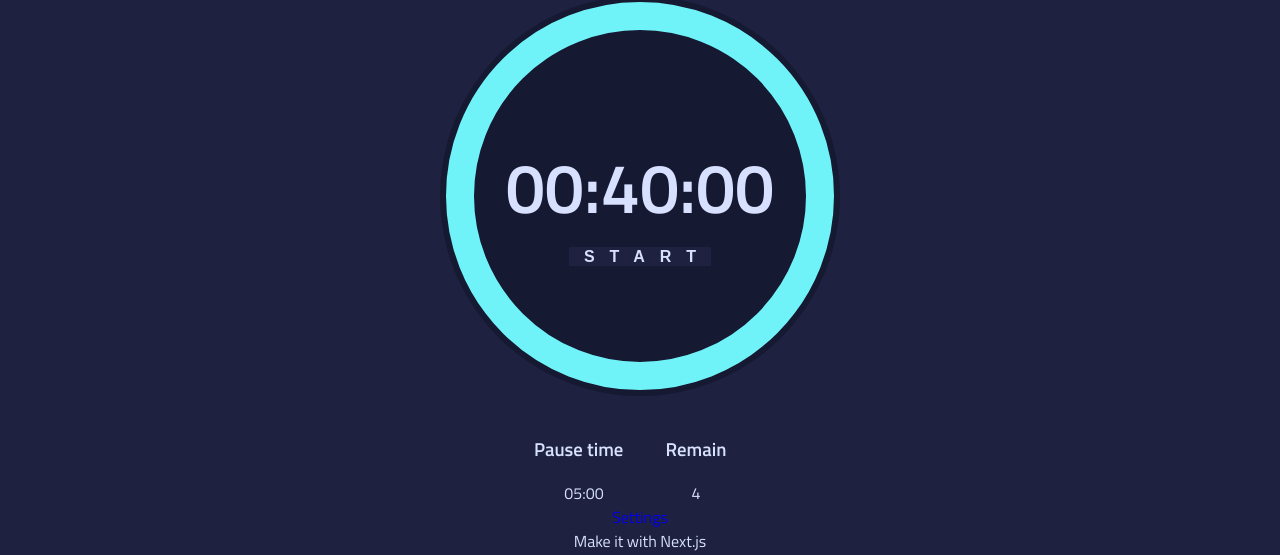
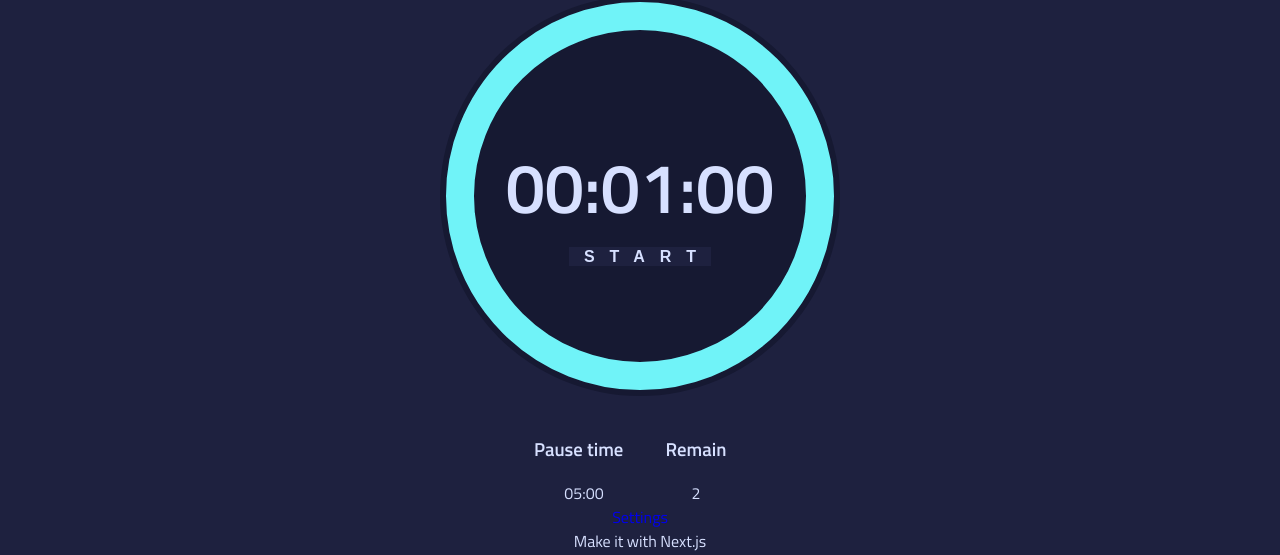
Before and after one commit to hectormoba/flow-app, a Next.js app: page / in a window 1280 px wide. Shown: the part 196-751 px from the top of the page. Built offline with nearby package versions, Linux system fonts and the light colour scheme.

Commit message:
styling and functionalites added to circle

```diff
--- a/components/timer/Display.js
+++ b/components/timer/Display.js
@@ -4,18 +4,20 @@ import PauseCounter from "./PauseCounter";
 
 export default function Timer(props){
   const { seconds, minutes, hours, startStop, isActive, timeOpt } = props;
-  const [ pauseCount , setPauseCount ] = useState(4);
-  const [ remainingCircle, setRemainingCircle ] = useState("283")
+  let { time } = timeOpt;
+  const [ remainingCircle, setRemainingCircle ] = useState("283");
   const [ isActivePause, setIsActivePause ] = useState (false);
+  const [ pauseCount , setPauseCount ] = useState(2);
 
   let strokeHash = {
     strokeDasharray: `${remainingCircle} 283`
   }
 
   const circleProgress = () => {
-    const { time } = timeOpt
-    let totalTime = time === undefined ? 40 * 60 : Number(time) * 60;
+
+    let totalTime = time === undefined ? 1 * 60 : Number(time) * 60;
     let restTime = (hours * 60 * 60) + (minutes * 60) + seconds;
+    console.log(totalTime, restTime);
     setRemainingCircle(
       ((restTime/totalTime) * 283).toFixed(0)
     )
@@ -24,7 +26,6 @@ export default function Timer(props){
   useEffect(()=>{
     circleProgress();
   },[seconds, timeOpt])
-
 
   const handleClick = () => {
     if(!isActive) {
@@ -41,18 +42,20 @@ export default function Timer(props){
     }
   }
 
-  let time = "00:00:00"
+  let displayedTime = "00:00:00"
 
 
   if(minutes < 10 && seconds < 10) {
-    time = `0${hours}:0${minutes}:0${seconds}`
+    displayedTime = `0${hours}:0${minutes}:0${seconds}`
   } else if(minutes < 10 && seconds >= 10) {
-    time = `0${hours}:0${minutes}:${seconds}`
+    displayedTime = `0${hours}:0${minutes}:${seconds}`
   } else if(minutes >= 10 && seconds < 10) {
-    time = `0${hours}:${minutes}:0${seconds}`
+    displayedTime = `0${hours}:${minutes}:0${seconds}`
   } else {
-    time = `0${hours}:${minutes}:${seconds}`
+    displayedTime = `0${hours}:${minutes}:${seconds}`
   }
+
+  console.log(remainingCircle, displayedTime);
 
   return(
     <>
@@ -72,12 +75,29 @@ export default function Timer(props){
           />
           </g>
          </svg>
-        <h1 className={styles.timer__numbers}>{time}</h1>
-        <button onClick={handleClick} className={`${styles.timer__button} font-l`}>{isActive ? "Pause" : "Start"}</button>
+        <h1 className={styles.timer__numbers}>{displayedTime}</h1>
+        {
+          pauseCount > 0 ?
+          (<button
+            onClick={handleClick}
+            className={`${styles.timer__button} font-l`}>
+              {isActive ? "Pause" : "Start"}
+          </button>)
+          : (<button
+            disabled
+            aria-autocomplete="off"
+            onClick={handleClick}
+            className={`${styles.timer__button} font-l`}>
+              disabled
+          </button>)
+        }
+
       </section>
       <PauseCounter
+        timeOpt={timeOpt}
+        pauseCount={pauseCount}
+        changeCount={setPauseCount}
         isActivePause={isActivePause}
-        pauseCount={pauseCount}
         setIsActivePause={setIsActivePause}
       />
     </>
--- a/components/timer/PauseCounter.js
+++ b/components/timer/PauseCounter.js
@@ -2,9 +2,21 @@ import { useState, useEffect } from 'react';
 import styles from './timer.module.scss';
 
 export default function PauseCounter(props){
-  const { isActivePause, pauseCount, setIsActivePause } = props;
+  const {
+    isActivePause,
+    setIsActivePause,
+    timeOpt,
+    pauseCount,
+    changeCount } = props;
+  let { time, shortBrake } = timeOpt
   const [ pauseMinutes, setPauseMinutes ] = useState(5);
   const [ pauseSeconds, setPauseSeconds ] = useState(0);
+
+  useEffect(()=>{
+    time === "90" ? changeCount(3)
+      : time === "130" ? changeCount(4)
+      : changeCount(2);
+  },[timeOpt])
 
   useEffect(() => {
     let interval = null;
--- a/lib/clock/Clock.js
+++ b/lib/clock/Clock.js
@@ -7,7 +7,7 @@ import Bip from 'public/bip.mp3';
 export default function Clock(props) {
   const { timeOpt } = props;
   const [ seconds, setSeconds ] = useState(0);
-  const [ minutes, setMinutes ] = useState(40);
+  const [ minutes, setMinutes ] = useState(1);
   const [ hours, setHours ] = useState(0);
   const [ isActive, setIsActive ] = useState(false)
   const [ freeTime, setFreeTime ] = useState(1);
@@ -46,23 +46,23 @@ export default function Clock(props) {
 
       if(seconds === 0 && minutes === 0 && hours !== 0) {
         interval = setInterval(() => {
+          setHours(hours - 1);
+          setMinutes(59);
           setSeconds(59)
-          setMinutes(59);
-          setHours(hours - 1);
-        }, 200);
+        }, 100);
       }
 
       if(seconds === 0) {
         interval = setInterval(() => {
+          setMinutes(minutes - 1);
           setSeconds(59);
-          setMinutes(minutes - 1);
-        }, 200)
+        }, 100)
       }
 
       if(seconds !== 0) {
         interval = setInterval(() => {
           setSeconds(seconds - 1);
-        }, 200);
+        }, 100);
       }
 
     } else if(!isActive){
--- a/pages/_app.js
+++ b/pages/_app.js
@@ -4,7 +4,6 @@ import { useState } from 'react';
 export default function MyApp({ Component, pageProps }) {
   const getLayout = Component.getLayout || ((page) => page);
   const [timeOpt, setTimeOpt] = useState({})
-  console.log(timeOpt)
   return getLayout(
     <Component
       {...pageProps}
```
